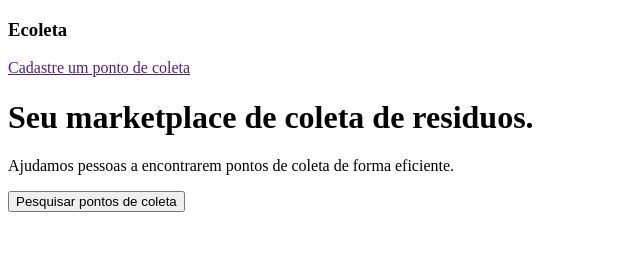
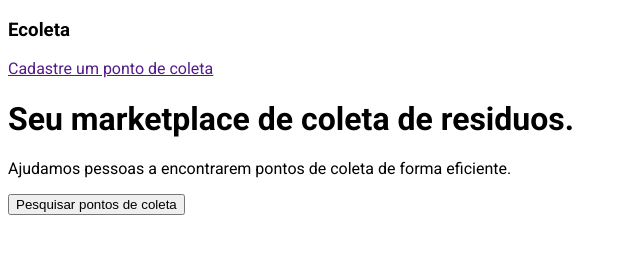
Before and after one commit to rafaelfaragao/nlwecoleta, a plain HTML site: page index.html in a window 1280 px wide. Shown: the whole page, without its empty margins (0-640 px from the left). Drawn offline with Linux system fonts and the light colour scheme.

Commit message:
Add ref main.css + font style

```diff
--- a/index.html
+++ b/index.html
@@ -5,6 +5,10 @@
     <meta charset="UTF-8">
     <meta name="viewport" content="width=device-width, initial-scale=1.0">
     <title>Ecoleta</title>
+
+    <link href="https://fonts.googleapis.com/css2?family=Roboto:wght@300;400;700&display=swap" rel="stylesheet">
+
+    <link rel="stylesheet" href="/styles/main.css">
 </head>
 
 <body>
```
